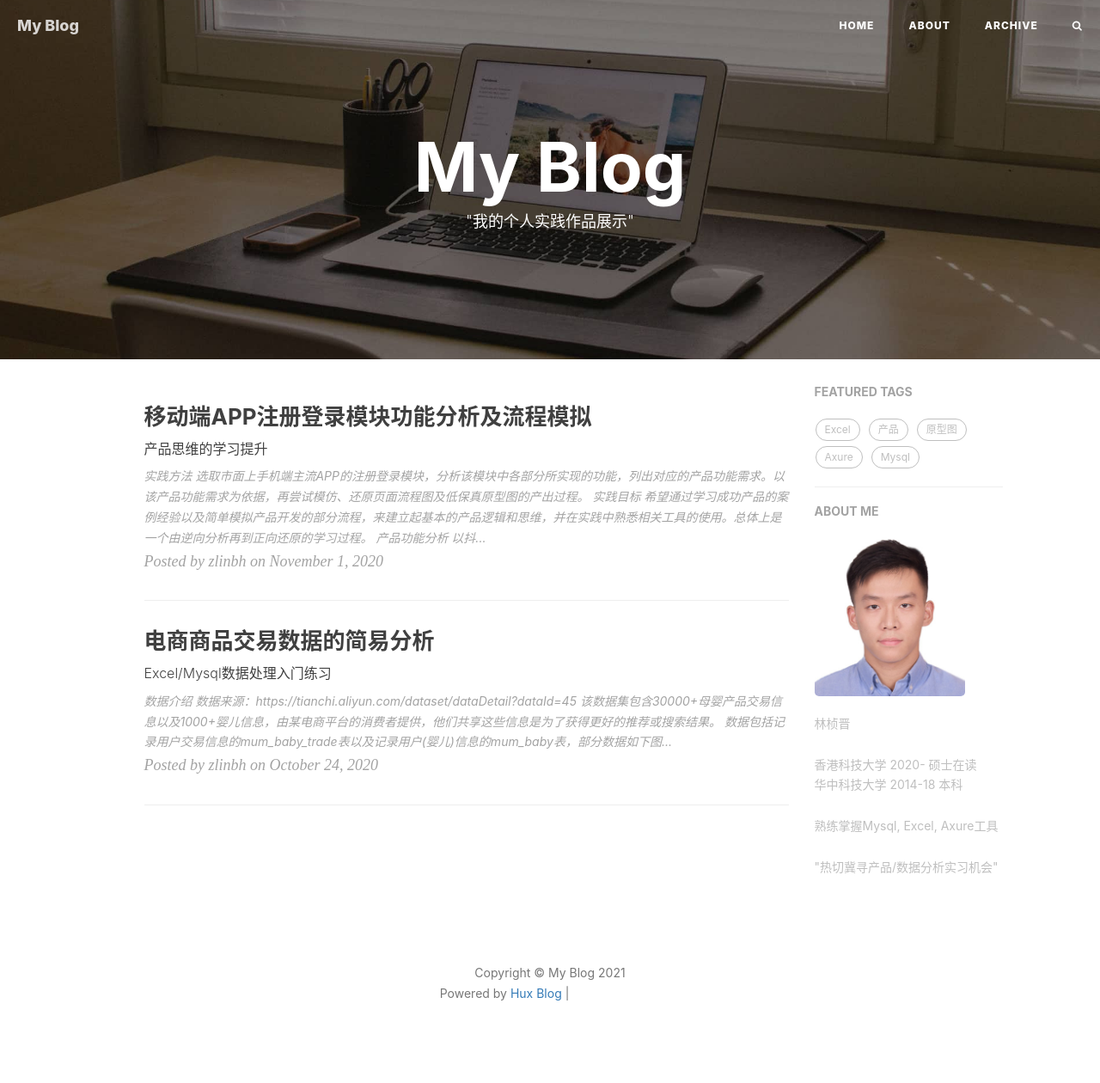
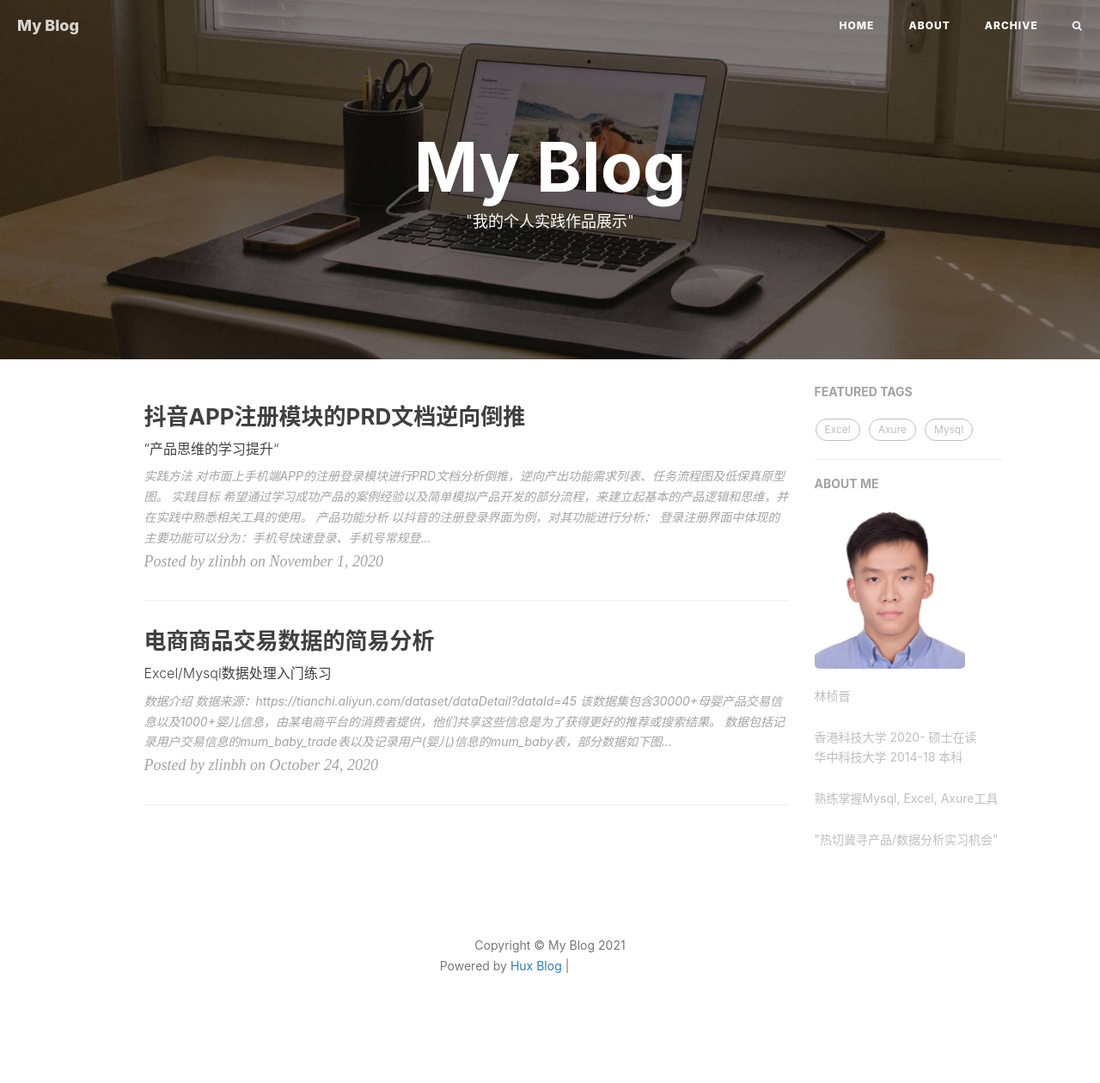
Before and after one commit to zlinbh/zlinbh.github.io, a Jekyll site: the page built from index.html, in a window 1280 px wide. Shown: the whole page at 86% size. Built offline with Jekyll 4.4.1, drawn with Linux system fonts in a browser that asks for light colours; nearby versions of some CDN libraries; the list of posts is cut into pages by our own code; comment, search, counter and statistics services are not loaded; after the commit the page ends 1228 px from its top, so only the background shows below that; grey boxes are pictures that could not be loaded.

Commit message:
Update 2020-11-01-video_products.markdown

```diff
--- a/_posts/2020-11-01-video_products.markdown
+++ b/_posts/2020-11-01-video_products.markdown
@@ -1,24 +1,22 @@
 ---
 layout:     post
-title:      "移动端APP注册登录模块功能分析及流程模拟"
-subtitle:   产品思维的学习提升
+title:      "抖音APP注册模块的PRD文档逆向倒推"
+subtitle:   ”产品思维的学习提升“
 date:       2020-11-01
 author:     "zlinbh"
 hidden:		false
 header-img:
 tags:
-    - 产品
-    - 原型图
     - Axure
 ---
 
 ## 实践方法
 
-选取市面上手机端主流APP的注册登录模块，分析该模块中各部分所实现的功能，列出对应的产品功能需求。以该产品功能需求为依据，再尝试模仿、还原页面流程图及低保真原型图的产出过程。
+对市面上手机端APP的注册登录模块进行PRD文档分析倒推，逆向产出功能需求列表、任务流程图及低保真原型图。
 
 ## 实践目标
 
-希望通过学习成功产品的案例经验以及简单模拟产品开发的部分流程，来建立起基本的产品逻辑和思维，并在实践中熟悉相关工具的使用。总体上是一个由逆向分析再到正向还原的学习过程。
+希望通过学习成功产品的案例经验以及简单模拟产品开发的部分流程，来建立起基本的产品逻辑和思维，并在实践中熟悉相关工具的使用。
 
 ## 产品功能分析
 
```
